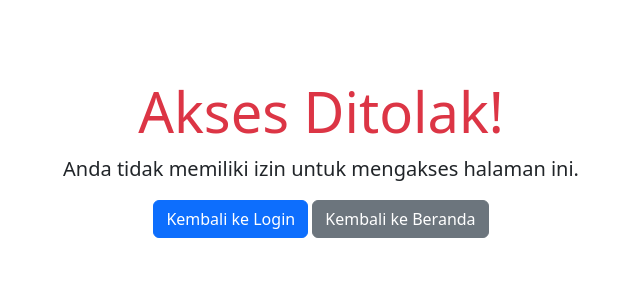
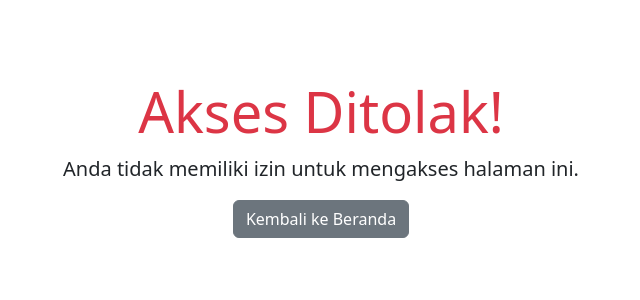
Before and after one commit to yogamahastya/karangtaruna, a PHP site: page /akses_ditolak.php in a window 1280 px wide. Shown: the part 242-542 px from the top of the page, without its empty margins (319-959 px from the left). Run offline with PHP 8.4, Linux system fonts and the light colour scheme.

Commit message:
Update akses_ditolak.php

```diff
--- a/akses_ditolak.php
+++ b/akses_ditolak.php
@@ -1,3 +1,7 @@
+<?php
+// Tentukan base URL secara otomatis
+$base_url = "http://" . $_SERVER['HTTP_HOST']; // akan otomatis menyesuaikan domain atau localhost
+?>
 <!DOCTYPE html>
 <html lang="id">
 <head>
@@ -9,8 +13,7 @@
     <div class="text-center">
         <h1 class="display-4 text-danger">Akses Ditolak!</h1>
         <p class="lead">Anda tidak memiliki izin untuk mengakses halaman ini.</p>
-        <a href="login.php" class="btn btn-primary">Kembali ke Login</a>
-        <a href="index.php" class="btn btn-secondary">Kembali ke Beranda</a>
+        <a href="<?= $base_url ?>/" class="btn btn-secondary">Kembali ke Beranda</a>
     </div>
 </body>
 </html>
```
